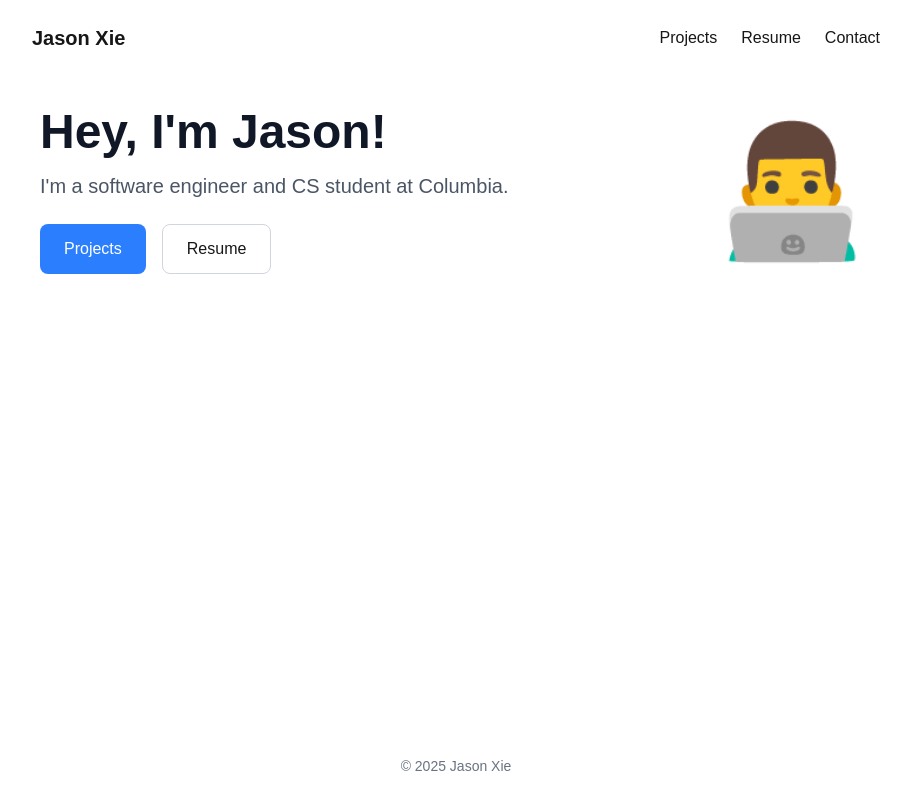
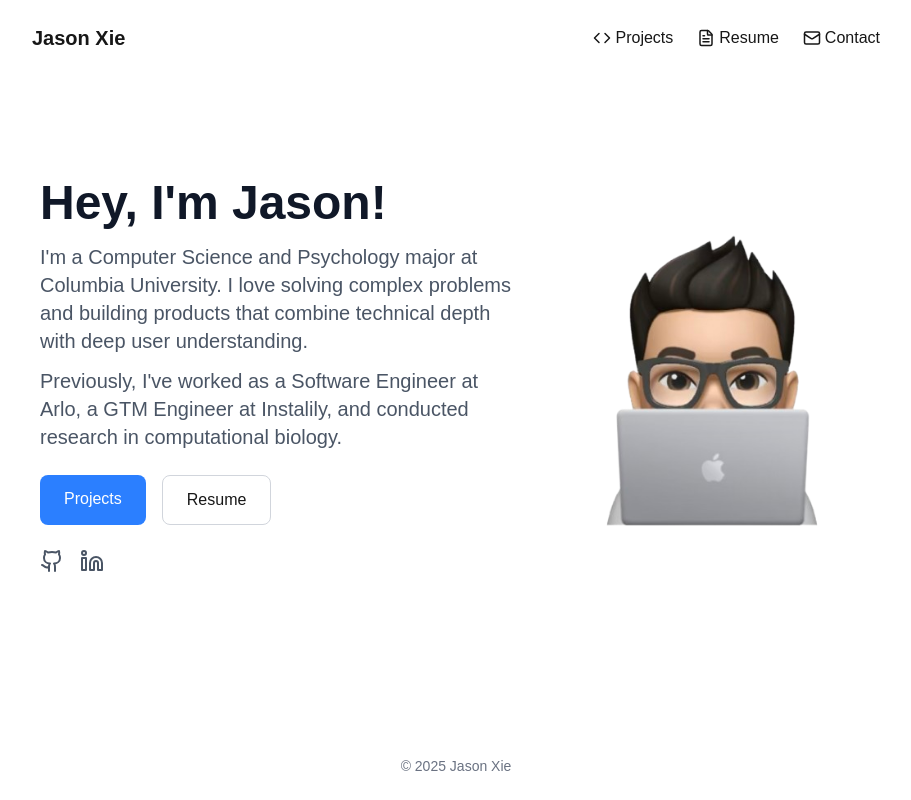
Before and after one commit to Jason2657/portfolio-website, a Next.js app: page / in a window 1280 px wide. Shown: the whole page, without its empty margins (184-1095 px from the left). Built offline with nearby package versions, Linux system fonts and the light colour scheme.

Commit message:
feat: added icons to navbar, modified homepage introduction, added memoji

```diff
--- a/app/page.tsx
+++ b/app/page.tsx
@@ -1,32 +1,70 @@
 // app/page.tsx
+import Link from "next/link";
+import { Github, Linkedin } from "lucide-react";
+import Image from "next/image";
+
 export default function Home() {
   return (
-    <div className="p-8 max-w-4xl mx-auto">
-      <div className="flex items-center justify-between">
+    <div className="p-6 md:p-8 max-w-4xl mx-auto min-h-[calc(100vh-200px)] flex items-center">
+      <div className="flex items-center justify-between gap-4 md:gap-8 w-full">
 
         {/* Left Column */}
-        <div>
-          <h1 className="text-5xl font-bold text-gray-900">
+        <div className="max-w-xl">
+          <h1 className="text-3xl md:text-5xl font-bold text-gray-900">
             Hey, I'm Jason!
           </h1>
-          <p className="text-xl text-gray-600 mt-4">
-            I'm a software engineer and CS student at Columbia.
-          </p>
+          <div className="mt-2 md:mt-4 space-y-3">
+            <p className="text-base md:text-xl text-gray-600">
+              I'm a Computer Science and Psychology major at Columbia University. I love solving complex problems and building products that combine technical depth with deep user understanding.
+            </p>
+            <p className="text-base md:text-xl text-gray-600">
+              Previously, I've worked as a Software Engineer at Arlo, a GTM Engineer at Instalily, and conducted research in computational biology.
+            </p>
+          </div>
 
           {/* Buttons */}
+          <div className="flex gap-2 md:gap-4 mt-4 md:mt-6">
+            <Link
+              href="/projects"
+              className="px-4 md:px-6 py-2 md:py-3 bg-blue-500 text-white text-sm md:text-base rounded-lg hover:bg-blue-600 transition"
+            >
+              Projects
+            </Link>
+            <Link
+              href="/resume"
+              className="px-4 md:px-6 py-2 md:py-3 border border-gray-300 text-sm md:text-base rounded-lg hover:bg-gray-100 transition"
+            >
+              Resume
+            </Link>
+          </div>
+
+          {/* Social Icons */}
           <div className="flex gap-4 mt-6">
-            <button className="px-6 py-3 bg-blue-500 text-white rounded-lg hover:bg-blue-600 transition">
-              Projects
-            </button>
-            <button className="px-6 py-3 border border-gray-300 rounded-lg hover:bg-gray-100 transition">
-              Resume
-            </button>
+            <a
+              href="https://github.com/Jason2657"
+              target="_blank"
+              className="text-gray-600 hover:text-gray-900 transition"
+            >
+              <Github size={24} />
+            </a>
+            <a
+              href="https://linkedin.com/in/jasonagxie"
+              target="_blank"
+              className="text-gray-600 hover:text-gray-900 transition"
+            >
+              <Linkedin size={24} />
+            </a>
           </div>
         </div>
 
         {/* Right: Emoji */}
-        <div className="text-9xl">
-          👨‍💻
+        <div className="w-40 h-40 md:w-80 md:h-80 relative flex-shrink-0">
+          <Image
+            src="/memoji.png"
+            alt="Jason's memoji"
+            fill
+            className="object-contain"
+          />
         </div>
 
       </div>
--- a/components/Navbar.tsx
+++ b/components/Navbar.tsx
@@ -1,5 +1,6 @@
 // components/Navbar.tsx
 import Link from "next/link";
+import { Code, FileText, Mail } from "lucide-react";
 
 export default function Navbar() {
   return (
@@ -12,13 +13,16 @@ export default function Navbar() {
 
       {/* Navigation Links */}
       <div className="flex items-center gap-4 md:gap-6 text-sm md:text-base">
-        <Link href="/projects" className="hover:text-blue-500 transition">
+        <Link href="/projects" className="flex items-center gap-1 hover:text-blue-500 transition">
+          <Code size={18} />
           Projects
         </Link>
-        <Link href="/resume" className="hover:text-blue-500 transition">
+        <Link href="/resume" className="flex items-center gap-1 hover:text-blue-500 transition">
+          <FileText size={18} />
           Resume
         </Link>
-        <Link href="/contact" className="hover:text-blue-500 transition">
+        <Link href="/contact" className="flex items-center gap-1 hover:text-blue-500 transition">
+          <Mail size={18} />
           Contact
         </Link>
       </div>
--- a/package.json
+++ b/package.json
@@ -9,6 +9,7 @@
     "lint": "eslint"
   },
   "dependencies": {
+    "lucide-react": "^0.562.0",
     "next": "16.1.1",
     "react": "19.2.3",
     "react-dom": "19.2.3"
```
Also changed, not shown: public/memoji.png (added), 1 other file (tests, documents, lock files or other folders).
